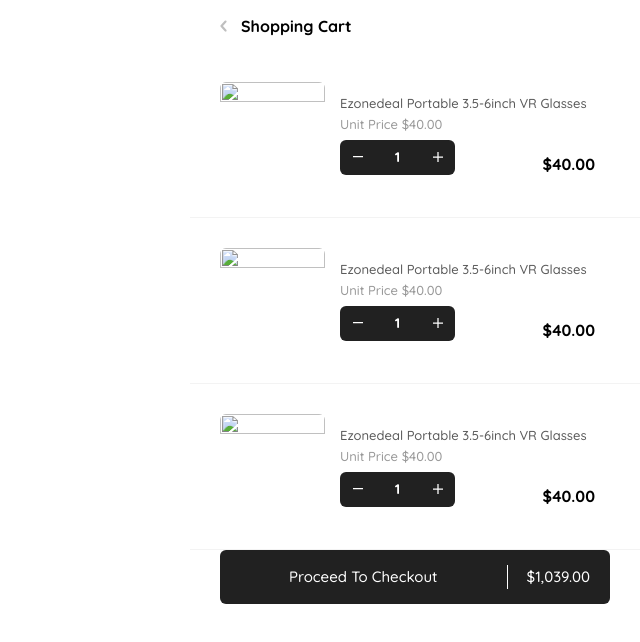
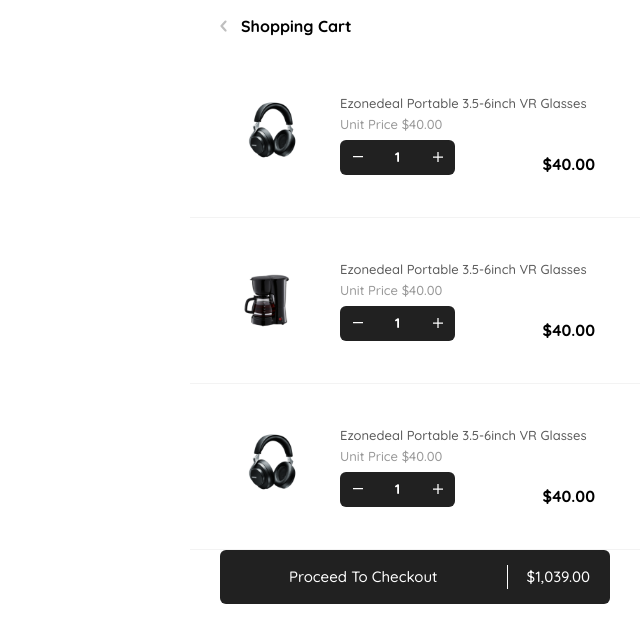
Before and after one commit to BrandoRodriguez/Layout_Frontend_Ecomerce, a plain HTML site: page Componentes/My_Order.html in a window 1280 px wide. Shown: the whole page, without its empty margins (640-1280 px from the left). Drawn offline with Linux system fonts and the light colour scheme; files whose address does not match are found by name.

Commit message:
Componentes de ecomerce 3

```diff
--- a/Componentes/My_Order.html
+++ b/Componentes/My_Order.html
@@ -294,7 +294,7 @@
 
         <div class="cartsy-mini-cart-item">
             <div class="cartsy-mini-cart-item-thumbnail">
-                <img width="300" height="300" src="./3.png" alt="">
+                <img width="300" height="300" src="../img/5.png" alt="">
             </div>
 
             <div class="cartsy-mini-cart-item-info">
@@ -340,7 +340,7 @@
 
         <div class="cartsy-mini-cart-item">
             <div class="cartsy-mini-cart-item-thumbnail">
-                <img width="300" height="300" src="./4.png" alt="">
+                <img width="300" height="300" src="../img/6.png" alt="">
             </div>
 
             <div class="cartsy-mini-cart-item-info">
@@ -386,7 +386,7 @@
 
         <div class="cartsy-mini-cart-item">
             <div class="cartsy-mini-cart-item-thumbnail">
-                <img width="300" height="300" src="./5.png" alt="">
+                <img width="300" height="300" src="../img/5.png" alt="">
             </div>
 
             <div class="cartsy-mini-cart-item-info">
```
Also changed, not shown: index.html (+2 -2 lines).
